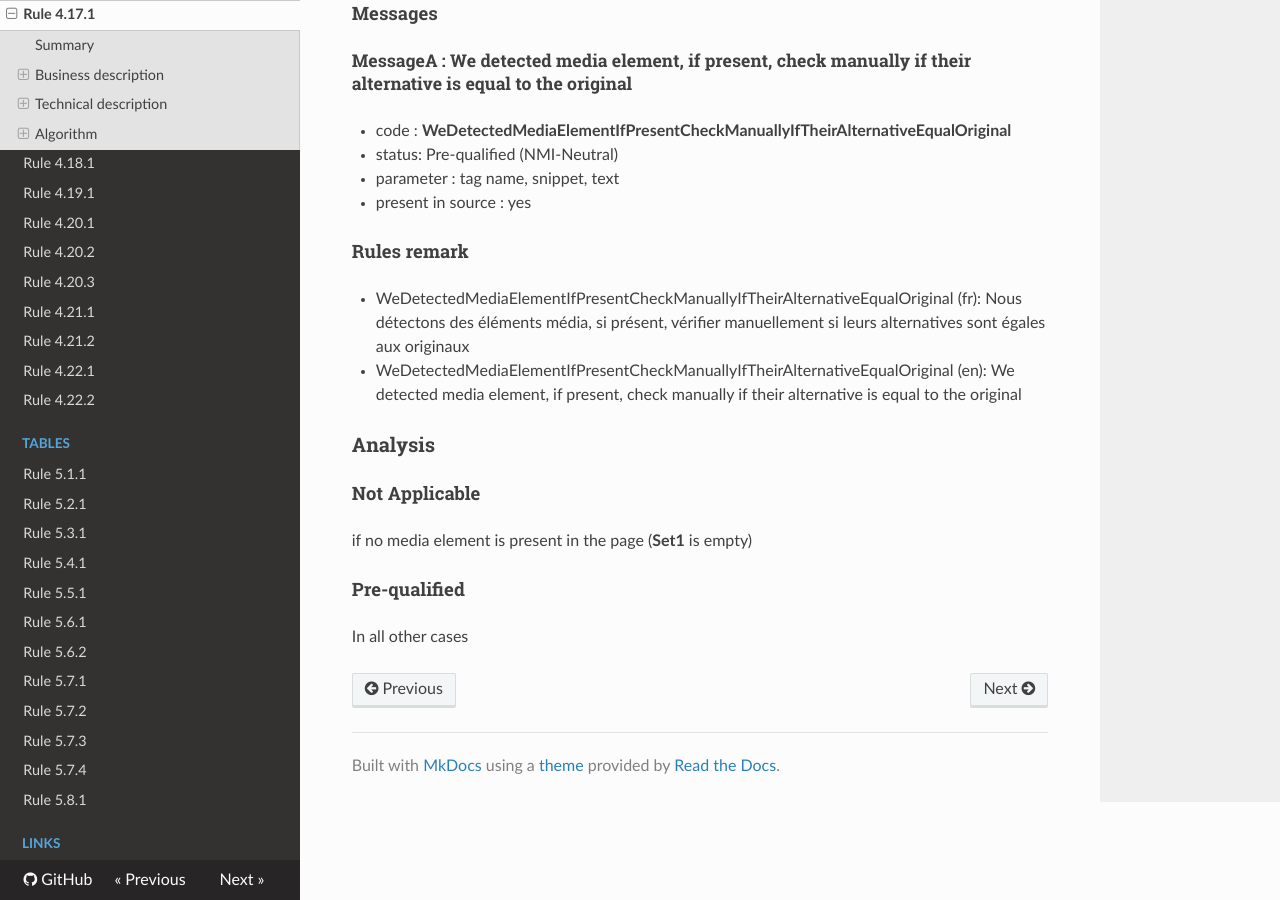
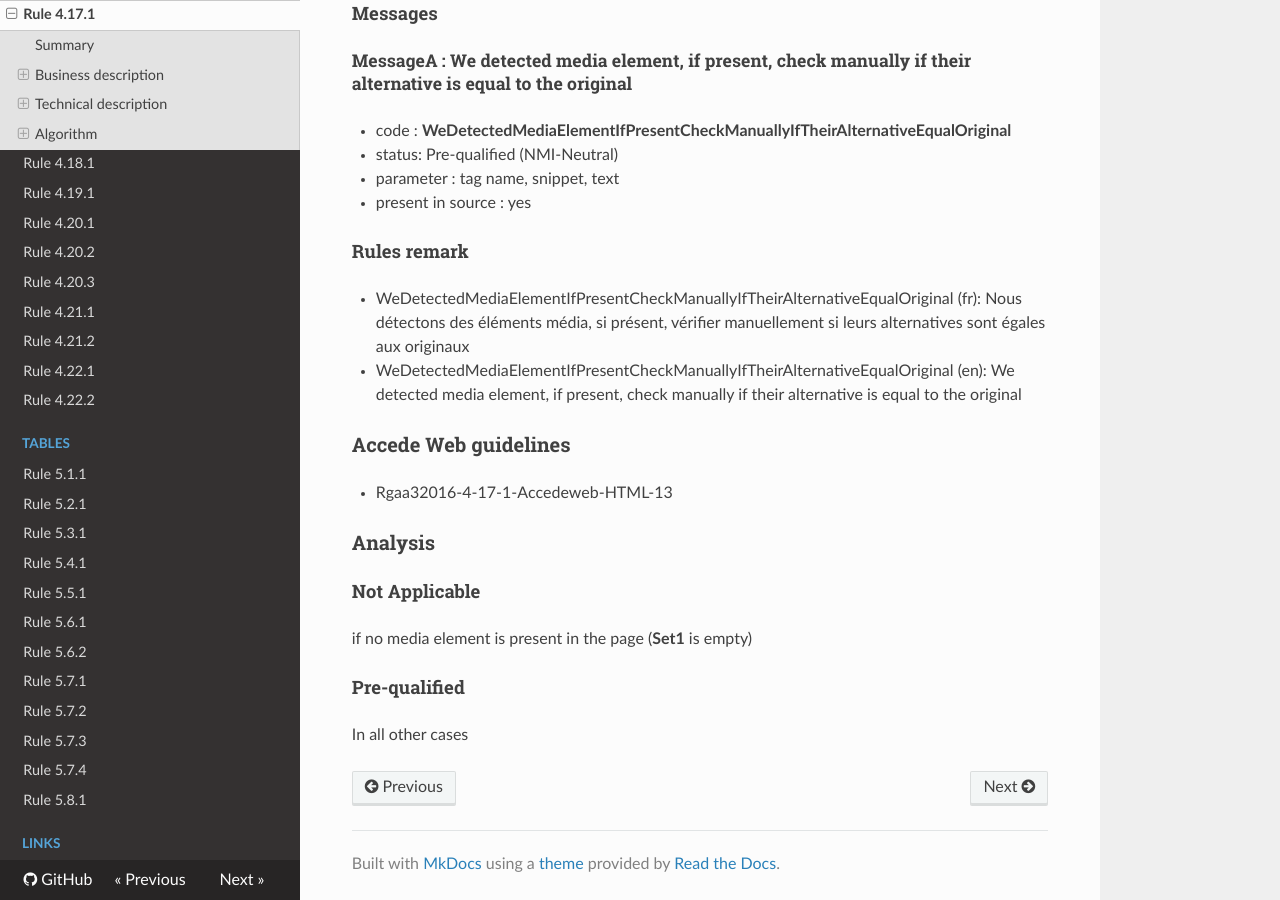
Before and after one commit to Tanaguru/RGAA3-2016, an MkDocs documentation site: the page built from docs/Rule-4-17-1.md, in a window 1280 px wide and 900 px high, scrolled down 1360 px. Built offline with MkDocs 1.6.1, drawn with Linux system fonts in a browser that asks for light colours; nearby versions of some CDN libraries; old or Windows-style settings are respelled for this version of MkDocs.

Commit message:
Update sample test 4.17.1

```diff
--- a/docs/Rule-4-17-1.md
+++ b/docs/Rule-4-17-1.md
@@ -60,6 +60,10 @@ For each element of **Set1**, raise a MessageA
  * WeDetectedMediaElementIfPresentCheckManuallyIfTheirAlternativeEqualOriginal (fr): Nous d&eacute;tectons des &eacute;l&eacute;ments m&eacute;dia, si pr&eacute;sent, v&eacute;rifier manuellement si leurs alternatives sont &eacute;gales aux originaux
  * WeDetectedMediaElementIfPresentCheckManuallyIfTheirAlternativeEqualOriginal (en): We detected media element, if present, check manually if their alternative is equal to the original
 
+### Accede Web guidelines
+
+ * Rgaa32016-4-17-1-Accedeweb-HTML-13
+
 ### Analysis
 
 #### Not Applicable
```
